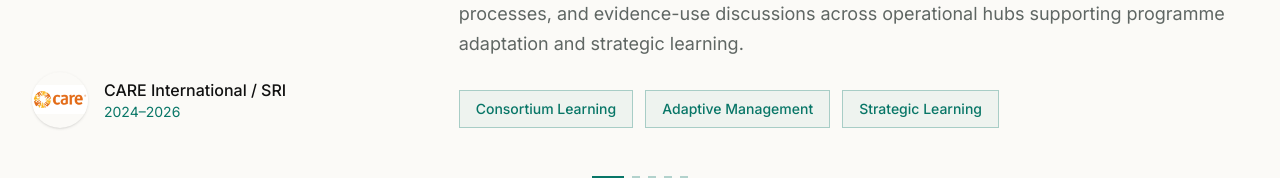
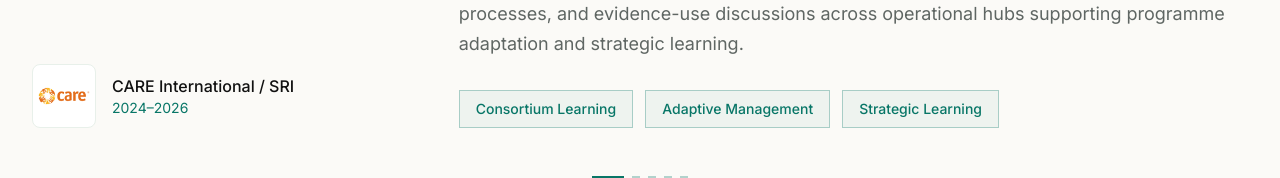
Before and after one commit to Zaynabshuman/v0-editorial-portfolio-website, a Next.js app: page /capacity-building in a window 1280 px wide. Shown: the part 546-724 px from the top of the page. Built offline with nearby package versions, Linux system fonts and the light colour scheme.

Commit message:
Improve capacity building logos - larger size, rounded corners, white background for clarity

```diff
--- a/app/capacity-building/page.tsx
+++ b/app/capacity-building/page.tsx
@@ -125,12 +125,12 @@ export default function CapacityBuildingPage() {
                 </div>
                 <div className="mt-8 lg:mt-0">
                   <div className="flex items-center gap-4">
-                    <div className="relative h-14 w-14 overflow-hidden rounded-full bg-background p-2 shadow-sm">
+                    <div className="relative h-16 w-16 shrink-0 overflow-hidden rounded-lg border border-border bg-white p-2">
                       <Image
                         src={getImagePath(trainings[activeIndex].logo)}
                         alt={trainings[activeIndex].organization}
                         fill
-                        className="object-contain"
+                        className="object-contain p-1"
                       />
                     </div>
                     <div>
```
